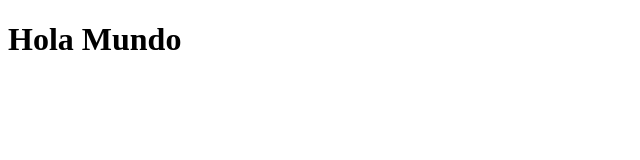
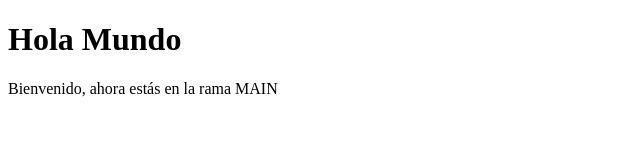
Before and after one commit to Franco-Ezequiel-Marchegiani/prueba-rama, a plain HTML site: page index.html in a window 1280 px wide. Shown: the whole page, without its empty margins (0-640 px from the left). Drawn offline with Linux system fonts and the light colour scheme.

Commit message:
Modificación en rama Main

```diff
--- a/index.html
+++ b/index.html
@@ -8,5 +8,6 @@
 </head>
 <body>
     <h1>Hola Mundo</h1>
+    <p>Bienvenido, ahora estás en la rama MAIN</p>
 </body>
 </html>
```
